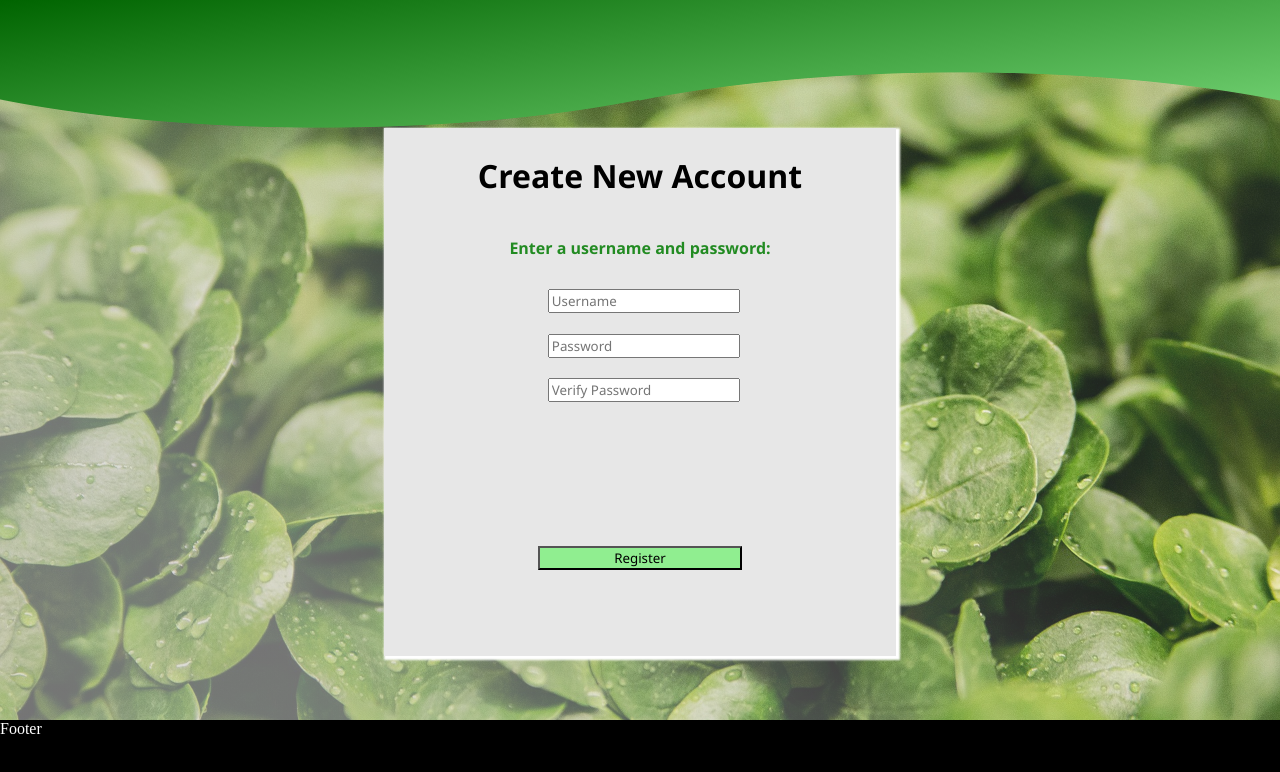
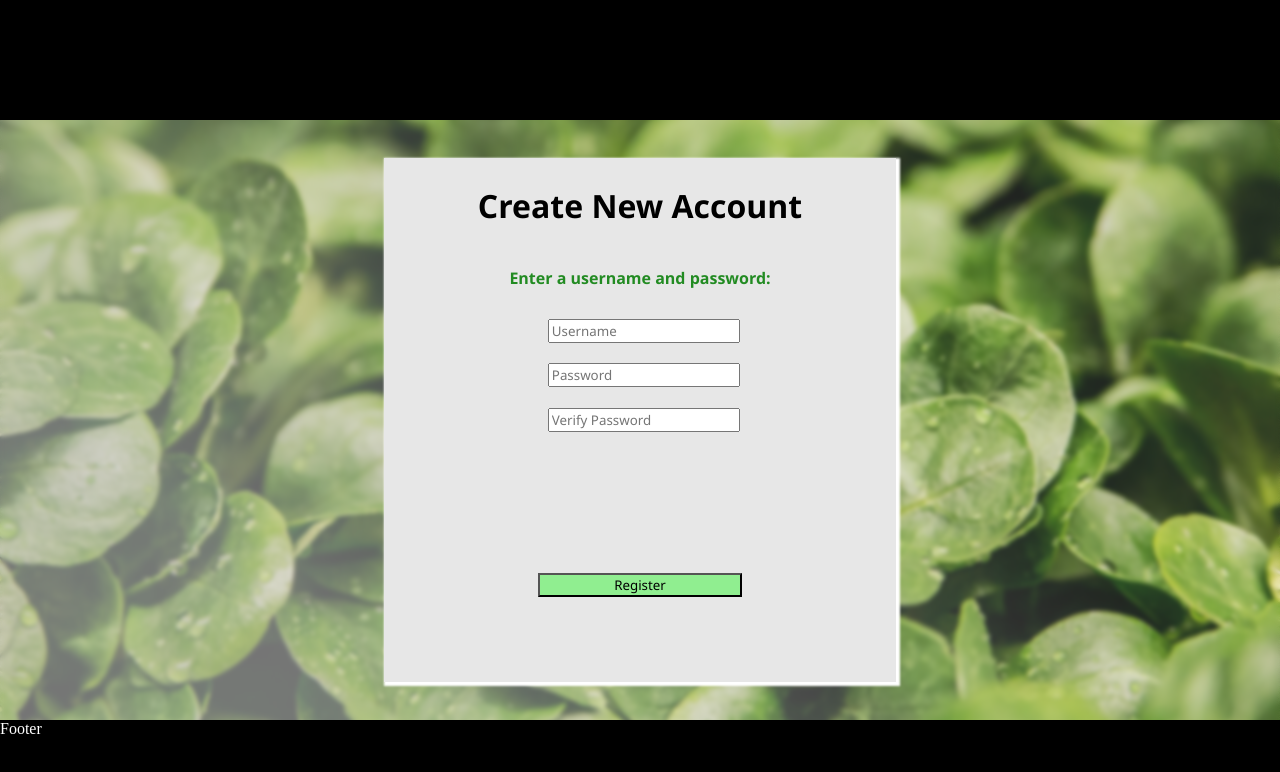
Before and after one commit to IanMcM89/phase-2-project, a React (Create React App) app: page /create-account in a window 1280 px wide. Shown: the top 772 px of the page. Built offline with nearby package versions, Linux system fonts and the light colour scheme; no server answers; data requests are answered from the project's data file.

Commit message:
Changed header, main and footer div sizes and readjusted css percentages.

```diff
--- a/db.json
+++ b/db.json
@@ -4,31 +4,37 @@
       "id": 1,
       "name": "Onion",
       "image": "./images/image-placeholder-icon.png",
+      "poster": "ianmcm89"
     },
     {
       "id": 2,
       "name": "Garlic",
       "image": "./images/image-placeholder-icon.png",
+      "poster": "ianmcm89"
     },
     {
       "id": 3,
       "name": "Celery",
       "image": "./images/image-placeholder-icon.png",
+      "poster": "VeggieMaster34"
     },
     {
       "id": 4,
       "name": "Carrot",
       "image": "./images/image-placeholder-icon.png",
+      "poster": "VeggieMaster34"
     },
     {
       "id": 5,
       "name": "Potato",
       "image": "./images/image-placeholder-icon.png",
+      "poster": "ianmcm89"
     },
     {
       "id": 6,
       "name": "Tomato",
       "image": "./images/image-placeholder-icon.png",
+      "poster": "VeggieMaster34"
     }
   ],
   "users": [
--- a/src/components/VegetableCard.js
+++ b/src/components/VegetableCard.js
@@ -3,7 +3,20 @@ import React from "react";
 function VegetableCard({ veggie }) {
     return (
         <div className="vegetable-card">
-          <p>{veggie.name}</p>
+          <div className="card-title">
+            <h3>{veggie.name}</h3>
+            <p>Posted By: {veggie.poster}</p>
+            <button>⭐</button>
+          </div>
+          <div className="card-content">
+            <img></img>
+            <div>
+              <p>Sunlight: </p>
+              <p>Water: </p>
+              <p>Season: </p>
+              <p>Description:</p>
+            </div>
+          </div>
         </div>
     );
 }
--- a/src/index.css
+++ b/src/index.css
@@ -1,6 +1,7 @@
 body {
   background-image: linear-gradient(45deg, rgba(196, 196, 196, 0.596) 22%, rgba(158, 158, 158, 0.205) 64%), url("/public/images/lettuce-background.jpg");
   background-size: cover;
+  backdrop-filter: blur(2px);
   width: 100vw;
   height: 100vh;
   margin: 0;
@@ -12,67 +13,29 @@ body {
   margin: 0;
 }
 
-/* .App-header {
-  background-image: linear-gradient(#15c942, #1a642c);
+.App-header {
+  background-color: black;
   color: white;
   display: flex;
   width: 100vw;
-  height: 10vh;
+  height: 15vh;
   margin: 0;
-} */
-
-.App-header {
-  height: 25%;
-  position: relative;
-  z-index: 10;
-}
-
-.App-header:before,
-.App-header:after{
-  content:"";
-  position:absolute;
-  top:0;
-  left:0;
-  right:0;
-  height:100%;
-  background: transparent;
-}
-
-.App-header:after {
-  -webkit-mask:
-    radial-gradient(100% 80% at top   ,white 79.5%,transparent 80%) left,
-    radial-gradient(100% 80% at bottom,transparent 79.5%,white 80%) right;
-  mask:
-    radial-gradient(100% 80% at top   ,white 79.5%,transparent 80%) left,
-    radial-gradient(100% 80% at bottom,transparent 79.5%,white 80%) right;
-  -webkit-mask-size:50.1% 100%;
-  -webkit-mask-repeat:no-repeat;
-  mask-size:50.1% 100%;
-  mask-repeat:no-repeat;
-  background:linear-gradient(to bottom right, darkgreen, lightgreen);
 }
 
 .App-main {
   display: flex;
-  position: absolute;
   top: 0;
   left: 0;
   width: 100vw;
-  height: 90vh;
+  height: 75vh;
   margin: 0;
-  z-index: 1;
 }
 
 #App-login-main {
   display: flex;
   flex-direction: column;
-  position: absolute;
-  top: 0;
-  left: 0;
   width: 100vw;
-  height: 90vh;
-  margin: 0;
-  z-index: 1;
+  height: 75vh;
 }
 
 #App-login-form {
@@ -82,10 +45,10 @@ body {
   display: flex;
   flex-direction: column;
   width: 40%;
-  height: 90%;
+  height: 94%;
   margin: 30%;
-  margin-top: 10%;
-  margin-bottom: 5%;
+  margin-top: 3%;
+  margin-bottom: 3%;
 }
 
 #App-login-form h1 {
@@ -158,33 +121,86 @@ body {
 }
 
 .vegetable-card-table {
-  display: -ms-inline-grid;
-  width: 96%;
+  display: flex;
+  flex-wrap: wrap;
+  width: 98%;
   height: auto;
-  margin: 2%;
-  margin-top: 8%;
+  margin: 1%;
 }
 
 .vegetable-card {
   background-color: rgb(231, 231, 231);
-  box-shadow: gray 2px 2px 2px 2px;
   font-family: 'Segoe UI', Tahoma, Geneva, Verdana, sans-serif;
   display: inline-flex;
+  flex-direction: column;
   align-items: center;
   justify-content: center;
   width: 31.3%;
-  height: 46%;
+  height: auto;
   margin: 1%;
 }
 
+.card-title {
+  background-color: greenyellow;
+  display: flex;
+  flex-direction: row;
+  width: 100%;
+  height: 15%;
+}
+
+.card-title h3{
+  display: flex;
+  justify-content: center;
+  align-items: center;
+  width: 40%;
+}
+
+.card-title p{
+  display: flex;
+  align-items: center;
+  width: 50%;
+}
+
+.card-title button{
+  display: flex;
+  align-items: center;
+  width: 10%;
+}
+
+.card-content {
+  background-color: hotpink;
+  display: flex;
+  flex-direction: row;
+  width: 100%;
+  height: 85%;
+}
+
+.card-content img {
+  background-color: orangered;
+  display: flex;
+  width: 40%;
+}
+
+.card-content div {
+  background-color: lightblue;
+  display: flex;
+  flex-direction: column;
+  width: 60%;
+}
+
+.card-content div p {
+  display: flex;
+  width: 100%;
+  height: 15%;
+  margin: 0;
+}
+
 .App-footer {
-  position: absolute;
-  bottom: 0;
   display: flex;
   background-color: black;
   color: white;
   width: 100vw;
   height: 10vh;
+  bottom: 0;
   margin: 0;
-  z-index: 9;
 }
```
